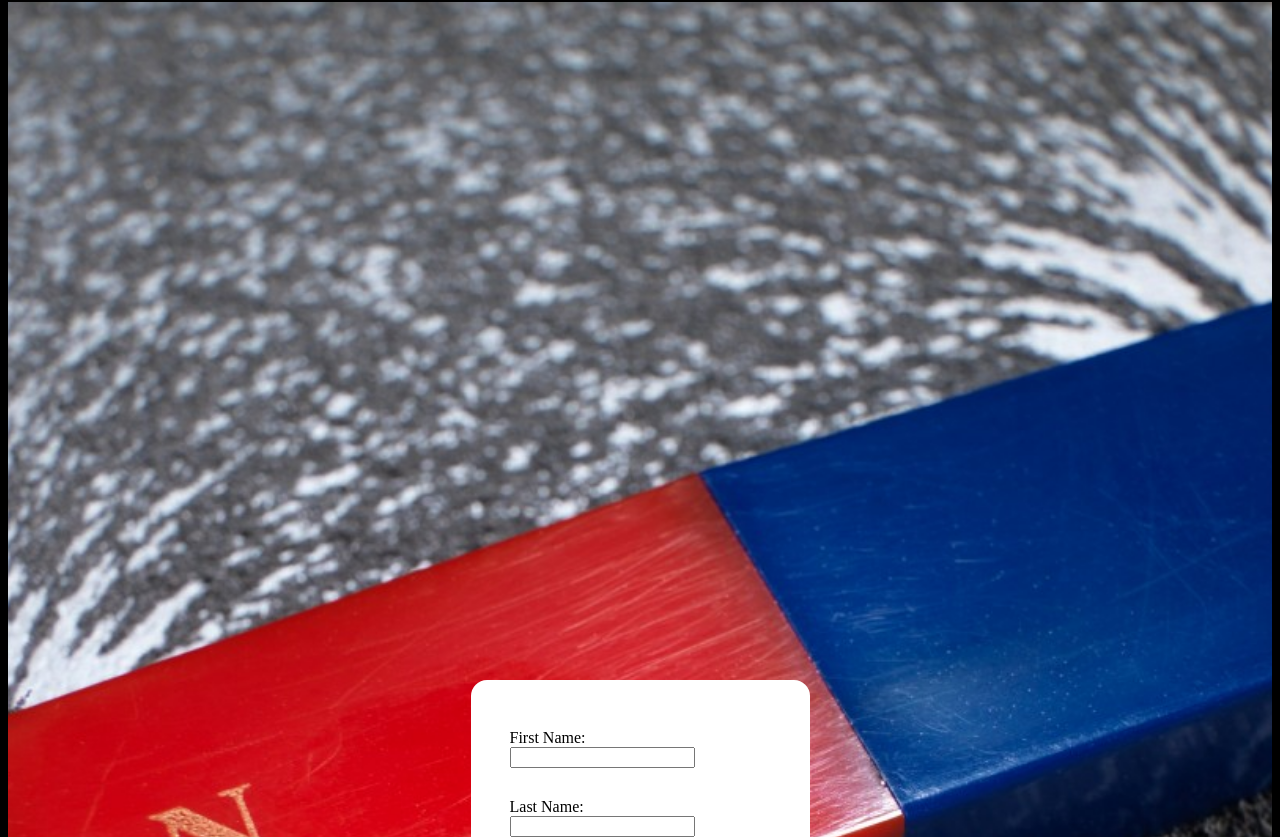
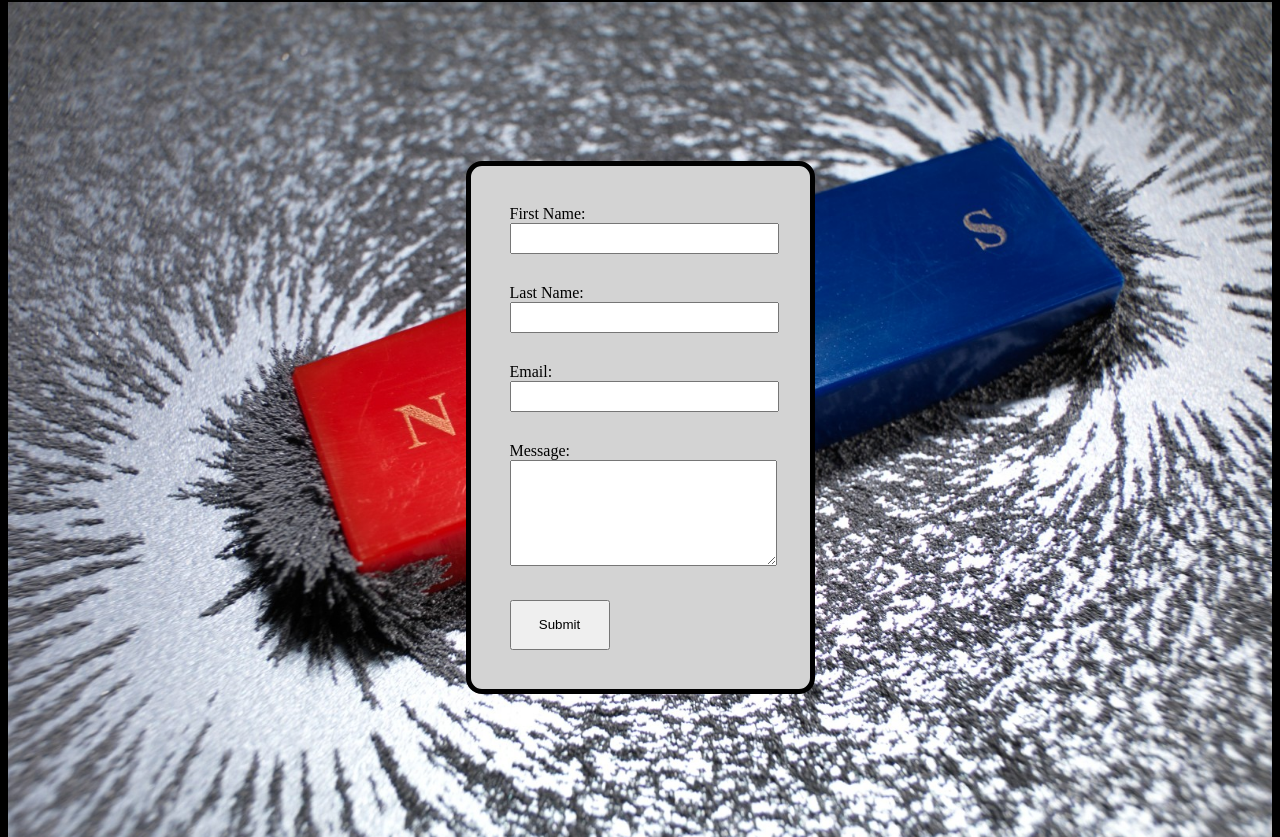
Before and after one commit to FlyingZipperZ/CS-458-Project, a React (Create React App) app in the folder project-root/: page / in a window 1280 px wide. Shown: the part 6163-7000 px from the top of the page. Built offline with nearby package versions, Linux system fonts and the light colour scheme.

Commit message:
Debuged some small issues

```diff
--- a/project-root/src/components/ContactUs/ContactUsElements.js
+++ b/project-root/src/components/ContactUs/ContactUsElements.js
@@ -1,7 +1,7 @@
 import styled from "styled-components";
 
 export const ServicesContainer = styled.div`
-  height: 1700px;
+  height: 850px;
   display: flex;
   flex-direction: column;
   justify-content: center;
@@ -11,89 +11,16 @@ export const ServicesContainer = styled.div`
   z-index: 0;
 
   @media screen and (max-width: 1000px) {
-    height: 1550px;
+    height: 700px;
   }
 
   @media screen and (max-width: 768px) {
-    height: 1550px;
+    height: 700;
   }
 
   @media screen and (max-width: 480px) {
-    height: 1700px;
+    height: 850;
   }
-`;
-
-export const ServicesWrapper = styled.div`
-  max-width: 1500px;
-  margin: 0 auto;
-  display: grid;
-  grid-template-columns: 1fr 1fr 1fr;
-  align-items: center;
-  grid-gap: 16px;
-  padding: 0 50px;
-  margin-top: 66px;
-  z-index: 1;
-
-  @media screen and (max-width: 1000px) {
-    grid-template-columns: 1fr 1fr;
-  }
-
-  @media screen and (max-width: 768px) {
-    grid-template-columns: 1fr;
-    padding: 0 20px;
-  }
-`;
-
-export const ServicesCard = styled.div`
-  background: #fff;
-  display: flex;
-  flex-direction: column;
-  justify-content: flex-start;
-  align-items: center;
-  border-radius: 10px;
-  max-height: fit-content;
-  padding: 30px;
-  box-shadow: 0 1px 3px rgba(0, 0, 0, 0.2);
-  transition: all 0.2s ease-in-out;
-  color: #000;
-
-  &:hover {
-    transform: scale(1.1);
-    transition: all 0.2s ease-in-out;
-    cursor: pointer;
-  }
-`;
-
-export const ServicesIcon = styled.img`
-  height: 160px;
-  width: 160px;
-  margin-bottom: 64px;
-`;
-
-export const ServicesH1 = styled.h1`
-  font-size: 2.5rem;
-  color: #fff;
-  margin-bottom: 30px;
-  z-index: 1;
-  padding: 50px 50px 50px 50px;
-  border-radius: 33px;
-
-  @media screen and (max-width: 480px) {
-    font-size: 2rem;
-  }
-
-  @media screen and (max-width: 768px) {
-  }
-`;
-
-export const ServicesH2 = styled.h2`
-  font-size: 1rem;
-  margin-bottom: 10px;
-`;
-
-export const ServicesP = styled.p`
-  font-size: 1rem;
-  text-align: center;
 `;
 
 export const BgContainer = styled.div`
@@ -118,19 +45,20 @@ export const BgImage = styled.img`
 
 export const EmailForm = styled.form`
   display: grid;
-  grid-template-columns: 1fr;
+  grid-template-columns: auto;
   position: sticky;
   background-color: white;
   padding: 1.5em;
   border-radius: 1em;
   justify-content: center;
   align-items: center;
+  border: 5px solid;
+  border-color: black;
+  background-color: lightgray;
 `;
 
 export const CustomerInfo = styled.label`
   margin: 15px;
-  width: 50%;
-  height: 25%;
 `;
 
 export const CustomerName = styled.label`
@@ -138,18 +66,24 @@ export const CustomerName = styled.label`
   height: 25%;
 `;
 
+export const CustomerInput = styled.input`
+  width: 100%;
+  height: 25px;
+  font-size: 20;
+`;
+
+export const CustomerEmail = styled.input`
+  width: 100%;
+  height: 25px;
+`;
+
+export const CustomerMessage = styled.textarea`
+  width: 100%;
+  height: 100px;
+  margin-top: -30px;
+`;
+
 export const SubmitEvent = styled.input`
-  margin: 20px;
   width: 100px;
   height: 50px;
 `;
-
-export const CustomerNameInput = styled.input`
-  width: 50;
-  height: 100;
-`;
-
-export const CustomerEmail = styled.input`
-  width: 50;
-  height: 100;
-`;
--- a/project-root/src/components/ContactUs/index.js
+++ b/project-root/src/components/ContactUs/index.js
@@ -1,12 +1,6 @@
 import React from "react";
 import {
   ServicesContainer,
-  ServicesH1,
-  ServicesWrapper,
-  ServicesCard,
-  ServicesIcon,
-  ServicesH2,
-  ServicesP,
   BgContainer,
   BgImage,
   EmailForm,
@@ -14,7 +8,8 @@ import {
   CustomerName,
   SubmitEvent,
   CustomerEmail,
-  CustomerNameInput,
+  CustomerInput,
+  CustomerMessage,
 } from "./ContactUsElements";
 import testBg from "../../images/contactbkg.jpeg";
 
@@ -24,17 +19,25 @@ const ContactUs = () => {
       <EmailForm>
         <CustomerInfo>
           <CustomerName>First Name:</CustomerName>
-          <CustomerNameInput type="text" name="name" />
+          <CustomerInput type="text" name="fname" />
         </CustomerInfo>
         <CustomerInfo>
           <CustomerName>Last Name:</CustomerName>
-          <CustomerNameInput type="text" name="name" />
+          <CustomerInput type="text" name="lname" />
         </CustomerInfo>
         <CustomerInfo>
           <CustomerName>Email:</CustomerName>
-          <CustomerEmail type="text" name="name" />
+          <CustomerEmail type="text" name="email" />
         </CustomerInfo>
-        <SubmitEvent type="submit" value="Submit" />
+        <CustomerInfo>
+          <CustomerName>Message:</CustomerName>
+        </CustomerInfo>
+        <CustomerInfo>
+          <CustomerMessage type="text" name="message" />
+        </CustomerInfo>
+        <CustomerInfo>
+          <SubmitEvent type="submit" value="Submit" />
+        </CustomerInfo>
       </EmailForm>
       <BgContainer>
         <BgImage src={testBg} type="image/jpg"></BgImage>
```
